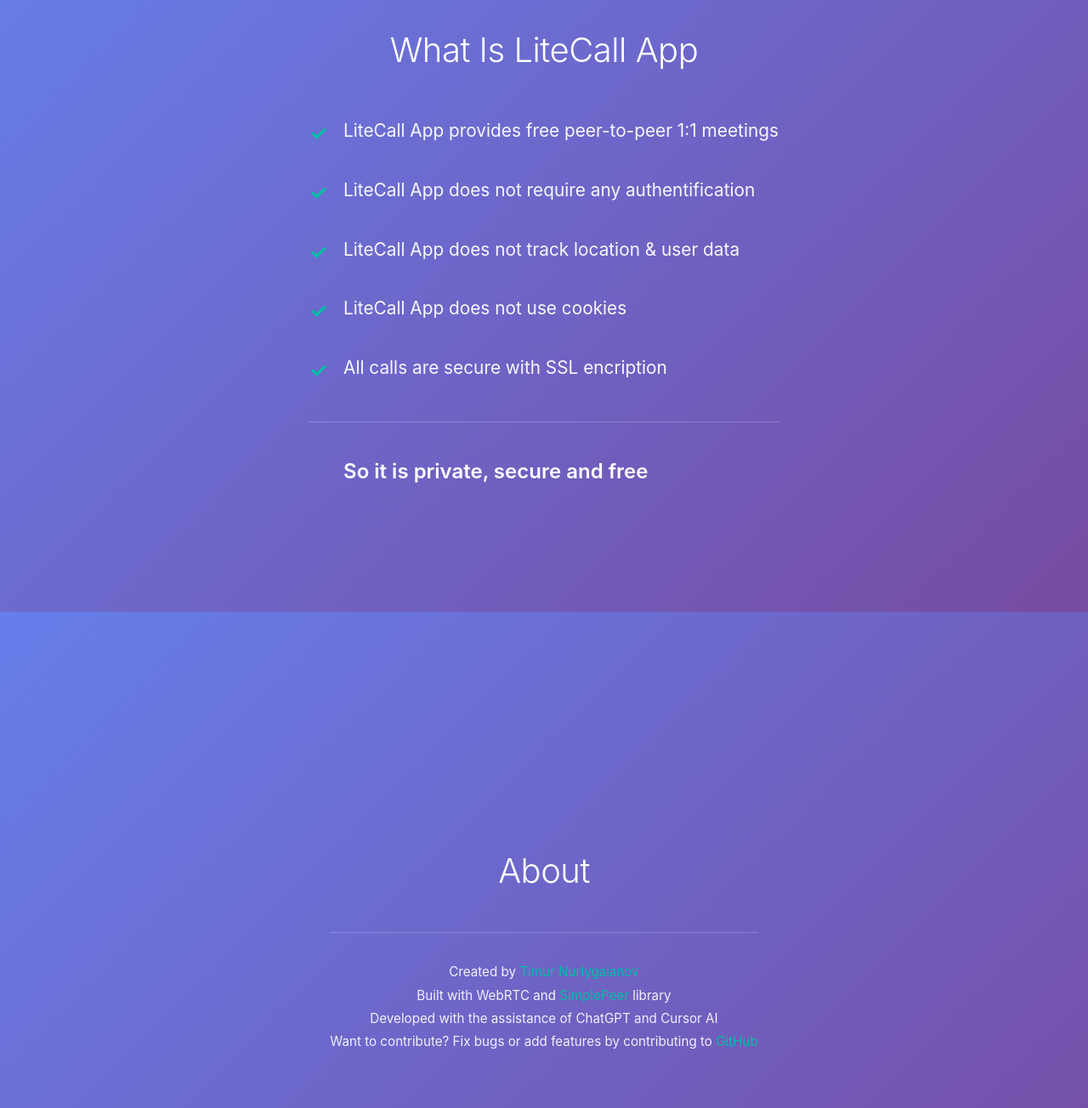
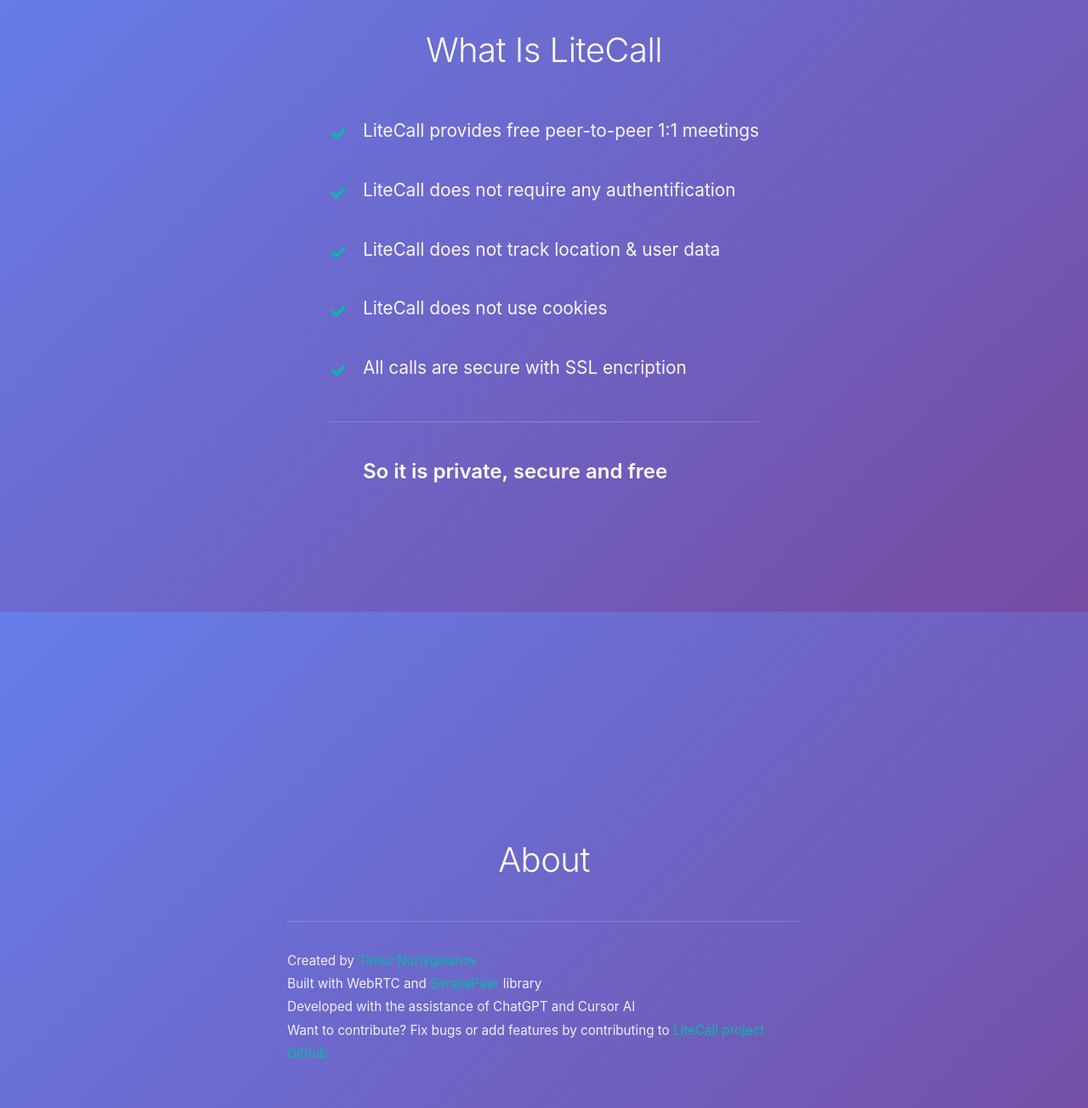
Before and after one commit to TimurNurlygayanov/litecall, a website: page public/index.html in a window 1280 px wide. Shown: the part 880-2184 px from the top of the page at 85% size. Drawn offline with Linux system fonts and the light colour scheme; no server answers.

Commit message:
Fixed description

```diff
--- a/public/index.html
+++ b/public/index.html
@@ -5,8 +5,8 @@
   <meta name="viewport" content="width=device-width, initial-scale=1.0" />
 
   <!-- Primary Meta Tags -->
-  <title>LiteCall App - Free Private Peer-to-Peer Video Calls</title>
-  <meta name="title" content="LiteCall App - Free Private Peer-to-Peer Video Calls" />
+  <title>LiteCall - Free Private Peer-to-Peer Video Calls</title>
+  <meta name="title" content="LiteCall - Free Private Peer-to-Peer Video Calls" />
   <meta name="description" content="Free and secure peer-to-peer 1:1 video calls. No authentication required, no tracking, no cookies. Private, secure, and free video calling service." />
   <meta name="keywords" content="video calls, peer to peer, free video chat, secure calls, private video calls, webRTC, online meetings, video conferencing" />
   <meta name="author" content="Timur Nurlygaianov" />
@@ -17,14 +17,14 @@
   <!-- Open Graph / Facebook -->
   <meta property="og:type" content="website" />
   <meta property="og:url" content="https://litecall.app/" />
-  <meta property="og:title" content="LiteCall App - Free Private Peer-to-Peer Video Calls" />
+  <meta property="og:title" content="LiteCall - Free Private Peer-to-Peer Video Calls" />
   <meta property="og:description" content="Free and secure peer-to-peer 1:1 video calls. No authentication required, no tracking, no cookies. Private, secure, and free." />
-  <meta property="og:site_name" content="LiteCall App" />
+  <meta property="og:site_name" content="LiteCall" />
 
   <!-- Twitter -->
   <meta property="twitter:card" content="summary_large_image" />
   <meta property="twitter:url" content="https://litecall.app/" />
-  <meta property="twitter:title" content="LiteCall App - Free Private Peer-to-Peer Video Calls" />
+  <meta property="twitter:title" content="LiteCall - Free Private Peer-to-Peer Video Calls" />
   <meta property="twitter:description" content="Free and secure peer-to-peer 1:1 video calls. No authentication required, no tracking, no cookies. Private, secure, and free." />
   <style>
     * {
@@ -158,7 +158,7 @@
       margin-top: 3rem;
       padding-top: 2rem;
       border-top: 1px solid rgba(255, 255, 255, 0.2);
-      text-align: center;
+      text-align: left;
       font-size: 0.95rem;
       line-height: 1.8;
       color: rgba(255, 255, 255, 0.9);
@@ -223,12 +223,12 @@
   <!-- Second Page -->
   <div class="page page-2">
     <div class="features">
-      <h2>What Is LiteCall App</h2>
+      <h2>What Is LiteCall</h2>
       <ul class="features-list">
-        <li>LiteCall App provides free peer-to-peer 1:1 meetings</li>
-        <li>LiteCall App does not require any authentification</li>
-        <li>LiteCall App does not track location & user data</li>
-        <li>LiteCall App does not use cookies</li>
+        <li>LiteCall provides free peer-to-peer 1:1 meetings</li>
+        <li>LiteCall does not require any authentification</li>
+        <li>LiteCall does not track location & user data</li>
+        <li>LiteCall does not use cookies</li>
         <li>All calls are secure with SSL encription</li>
         <li>So it is private, secure and free</li>
       </ul>
@@ -243,7 +243,7 @@
         <p>Created by <a href="https://www.linkedin.com/in/timur-nurlygaianov/" target="_blank" rel="noopener noreferrer">Timur Nurlygaianov</a></p>
         <p>Built with WebRTC and <a href="https://github.com/feross/simple-peer" target="_blank" rel="noopener noreferrer">SimplePeer</a> library</p>
         <p>Developed with the assistance of ChatGPT and Cursor AI</p>
-        <p>Want to contribute? Fix bugs or add features by contributing to <a href="https://github.com/TimurNurlygayanov/litecall" target="_blank" rel="noopener noreferrer">GitHub</a></p>
+        <p>Want to contribute? Fix bugs or add features by contributing to <a href="https://github.com/TimurNurlygayanov/litecall" target="_blank" rel="noopener noreferrer">LiteCall project Github</a></p>
       </div>
     </div>
   </div>
```
